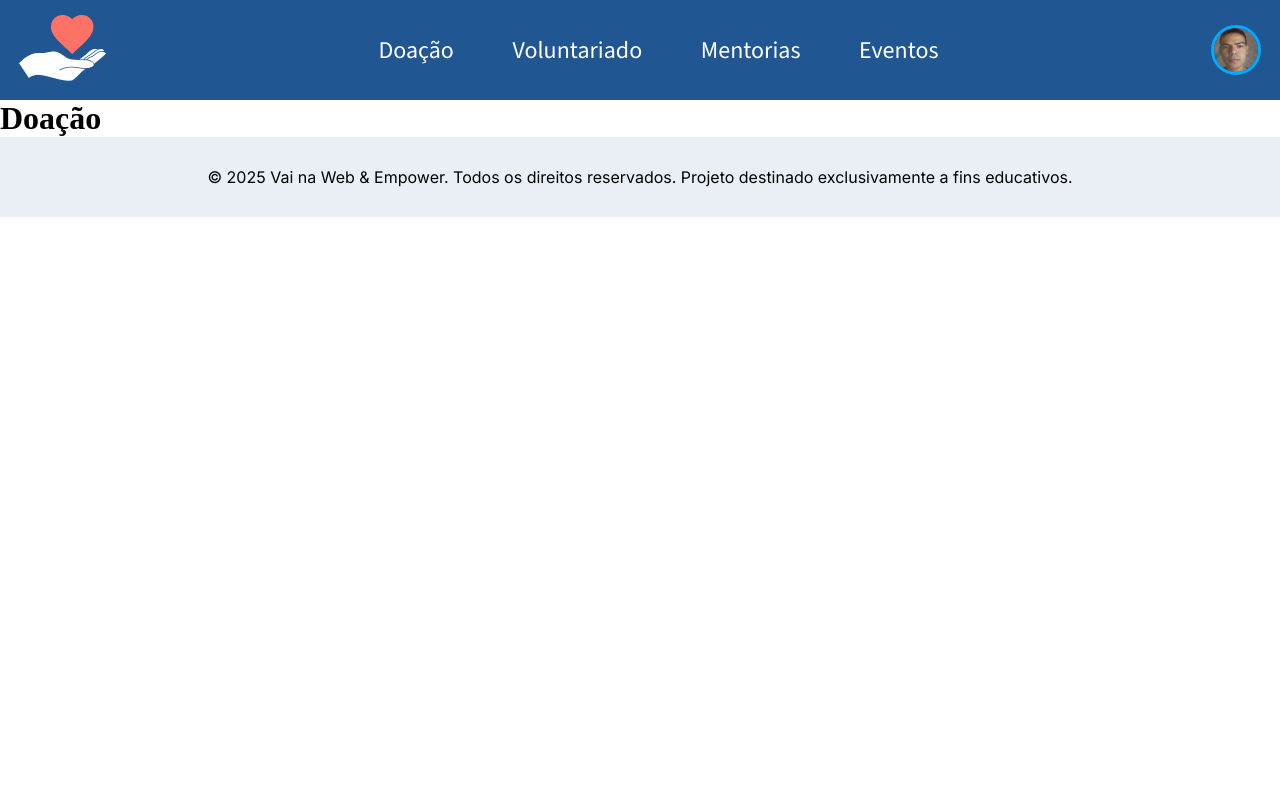
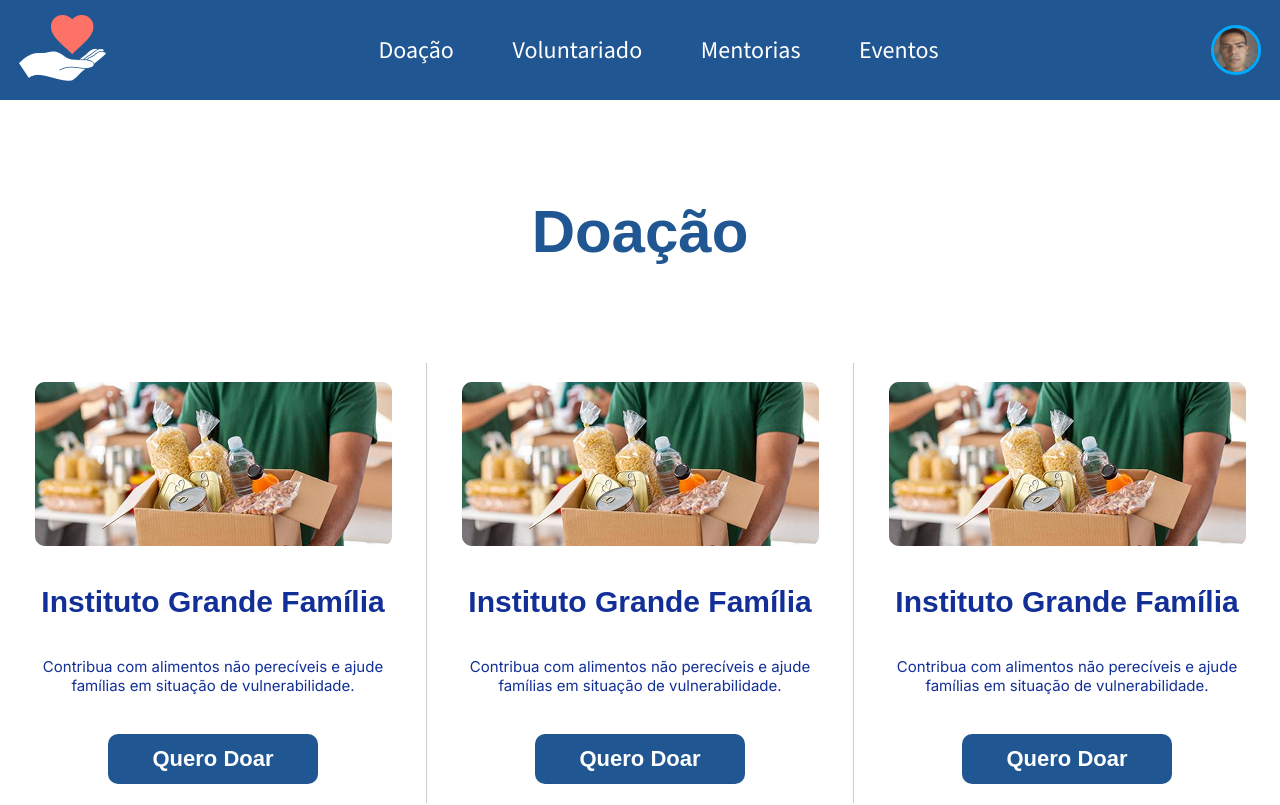
Before and after one commit to laecio22/Connect, a React (Vite) app: page /doacao in a window 1280 px wide. Shown: the top 805 px of the page. Built offline with nearby package versions, Linux system fonts and the light colour scheme.

Commit message:
feat(Doacao):implementação  e  inicio  estilização da página  de  doação

```diff
--- /dev/null
+++ b/src/components/infoCard/InfoCard.jsx
@@ -0,0 +1,14 @@
+import S from './infoCard.module.scss'
+
+const InfoCard = (props) => {
+  return (
+    <article className={S.article}>
+       <img src={props.img} alt={props.alt} />
+       <h2>{props.subtitulo}</h2>
+       <p>{props.paragrafo}</p>
+       <button>{props.textBotao}</button>
+    </article>
+  )
+}
+
+export default InfoCard
--- /dev/null
+++ b/src/components/infoCard/infoCard.module.scss
@@ -0,0 +1,41 @@
+.article {
+  max-width: 357px;
+  height: 55vh;
+  display: flex;
+  flex-direction: column;
+  align-items: center;
+  justify-content: space-between;
+
+  h2 {
+    font-size: 30px;
+    color: #122f97;
+    font-family: "Source  Sans 3", sans-serif;
+    font-weight: bold;
+  }
+
+  p {
+    font-size: 15px;
+    font-family: "Inter", sans-serif;
+    text-align: center;
+    font-weight: 400;
+    color: #122f97;
+  }
+
+  button {
+    border: none;
+    background-color: #205691;
+    width: 210px;
+    height: 50px;
+    border-radius: 10px;
+    color: white;
+    font-weight: 600;
+    font-size: 22px;
+    font-family: "Source  Sans 3", sans-serif;
+    cursor: pointer;
+  }
+}
+
+.article img {
+  max-width: 100%;
+  min-width: 0;
+}
--- a/src/pages/doacao/Doacao.jsx
+++ b/src/pages/doacao/Doacao.jsx
@@ -1,10 +1,40 @@
-import React from "react";
-
+import InfoCard from "../../components/infoCard/InfoCard";
+import IGfamilia from "../../assets/images/IGfamilia.png";
+import S from "./doacao.module.scss";
 const Doacao = () => {
   return (
-    <div>
+    <main className={S.main}>
       <h1>Doação</h1>
-    </div>
+      <section>
+        <article>
+          <InfoCard
+            img={IGfamilia}
+            alt="Imagem de  uma  pessoa  carregando uma  caixa  para  doação"
+            subtitulo="Instituto  Grande  Família"
+            paragrafo="Contribua com alimentos não perecíveis e ajude famílias em situação de vulnerabilidade."
+            textBotao="Quero Doar"
+          />
+        </article>
+        <article>
+          <InfoCard
+            img={IGfamilia}
+            alt="Imagem de  uma  pessoa  carregando uma  caixa  para  doação"
+            subtitulo="Instituto  Grande  Família"
+            paragrafo="Contribua com alimentos não perecíveis e ajude famílias em situação de vulnerabilidade."
+            textBotao="Quero Doar"
+          />
+        </article>
+        <article>
+          <InfoCard
+            img={IGfamilia}
+            alt="Imagem de  uma  pessoa  carregando uma  caixa  para  doação"
+            subtitulo="Instituto  Grande  Família"
+            paragrafo="Contribua com alimentos não perecíveis e ajude famílias em situação de vulnerabilidade."
+            textBotao="Quero Doar"
+          />
+        </article>
+      </section>
+    </main>
   );
 };
 
--- /dev/null
+++ b/src/pages/doacao/doacao.module.scss
@@ -0,0 +1,29 @@
+.main {
+  display: flex;
+  flex-direction: column;
+  align-items: center;
+  justify-content: space-evenly;
+  height: 100vh;
+
+  h1 {
+    font-family: "Source  Sans 3", sans-serif;
+    color: #205691;
+    font-size: 60px;
+  }
+
+  section {
+      display: flex;
+    width: 100%;
+    justify-content: space-around;
+
+    article {
+        flex: 1;
+        display: flex;
+        justify-content: space-around;
+    }
+
+    article:not(:last-child){
+        border-right: 1px  solid #ccc;
+    }
+  }
+}
```
Also changed, not shown: src/assets/images/IGfamilia.png (added).
